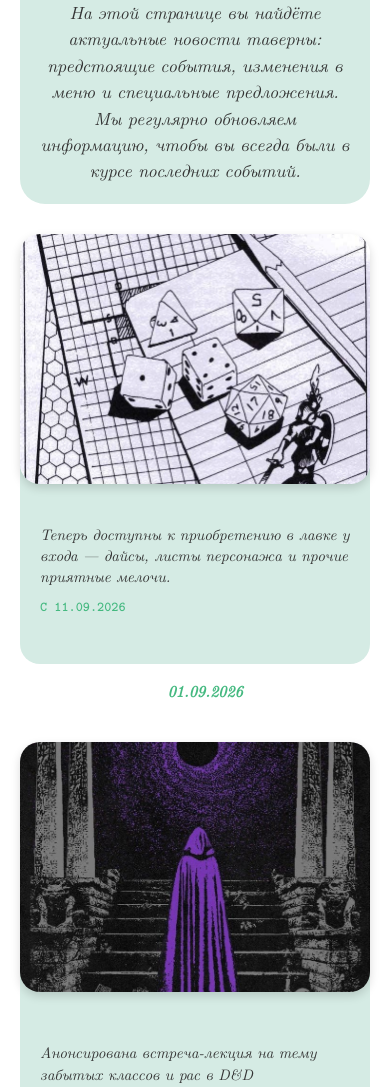
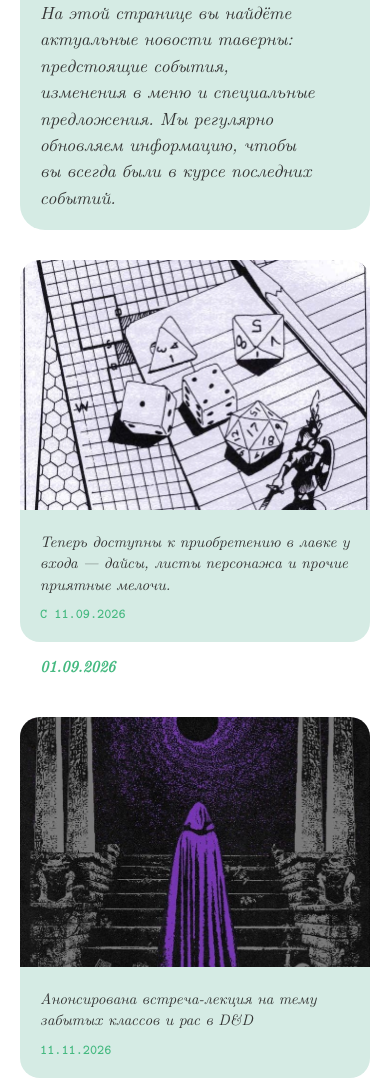
Before and after one commit to f89874902170/taverna, a plain HTML site: page news.html in a window 390 px wide. Shown: the part 282-1369 px from the top of the page. Drawn offline with Linux system fonts and the light colour scheme.

Commit message:
Update style.css
changed cards in news dor middle size

```diff
--- a/style.css
+++ b/style.css
@@ -280,32 +280,36 @@ footer .footer-nav ul li a { text-decoration: none; color: #333; font-weight: bo
    5. АДАПТИВНОСТЬ (Собрано в одном месте)
    ========================================= */
 @media (max-width: 992px) {
-    .menu-grid, .events-grid { grid-template-columns: repeat(2, 1fr); }
-    .section { flex-direction: column; text-align: center; }
-    .section.reverse { flex-direction: column; }
-    .banner { flex-direction: column; text-align: center; }
-    .banner p { max-width: 100%; }
+     .news-grid { grid-template-columns: 1fr; gap: 40px 0; }
 
-    .home-grid { grid-template-columns: 1fr; }
-    .home-grid > div:nth-child(1) { order: 1; }
-    .home-grid > div:nth-child(2) { order: 2; }
-    .home-grid > div:nth-child(3) { order: 3; }
-    .home-grid > div:nth-child(4) { order: 4; }
-    .home-btn { font-size: 1.2em; padding: 15px 20px; }
+    .news-card {
+        flex-direction: column;
+        align-items: stretch;
+        gap: 0;
+        width: 100%;
+    }
 
-    .leadership-grid { grid-template-columns: repeat(2, 1fr); }
+    .news-image {
+        width: 100%;
+        height: 250px;
+        border-radius: 20px 20px 0 0;   /* скруглены только верхние углы */
+        box-shadow: none;
+    }
 
-    .news-grid { grid-template-columns: 1fr; }
-    .news-card { flex-direction: column; gap: 0; }
-    .news-image { width: 100%; height: 250px; }
     .news-content {
-        margin-left: 0; padding-left: 20px; border-radius: 0 0 20px 20px;
-        margin-top: -20px; padding-top: 30px;
+        width: 100%;
+        box-sizing: border-box;
+        margin: 0;                       /* убрали -20px и -30px */
+        padding: 20px;
+        min-height: 0;
+        border-radius: 0 0 20px 20px;    /* скруглены только нижние углы */
     }
-    .news-date-bottom { position: static; margin-top: 15px; margin-left: 20px; text-align: left; }
 
-    .card-dice { display: none; }
-    .card-form-container { padding: 30px; }
+    .news-date-bottom {
+        position: static;
+        margin: 12px 0 0 20px;
+        text-align: left;
+    }
 }
 
 @media (max-width: 768px) {
```
